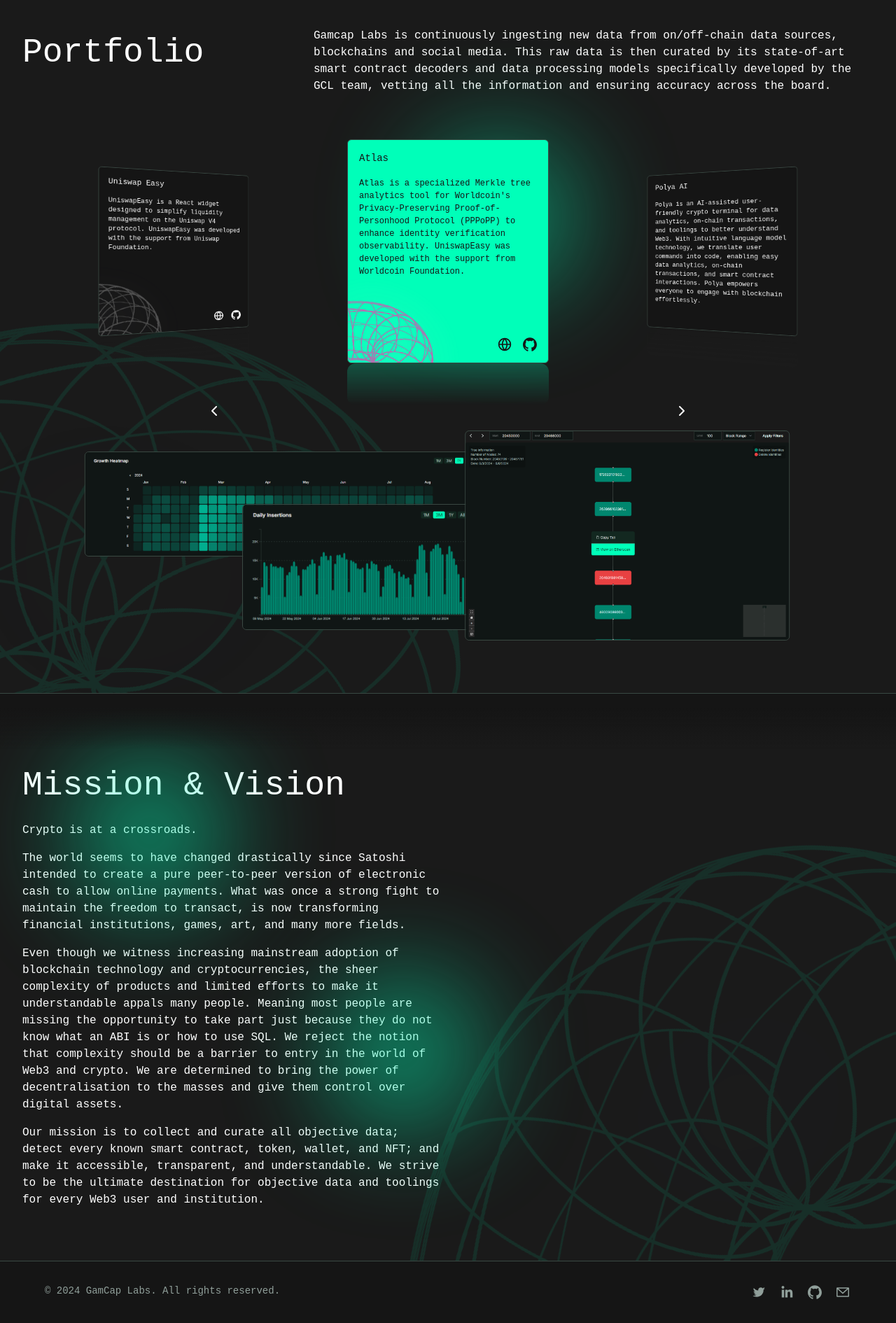
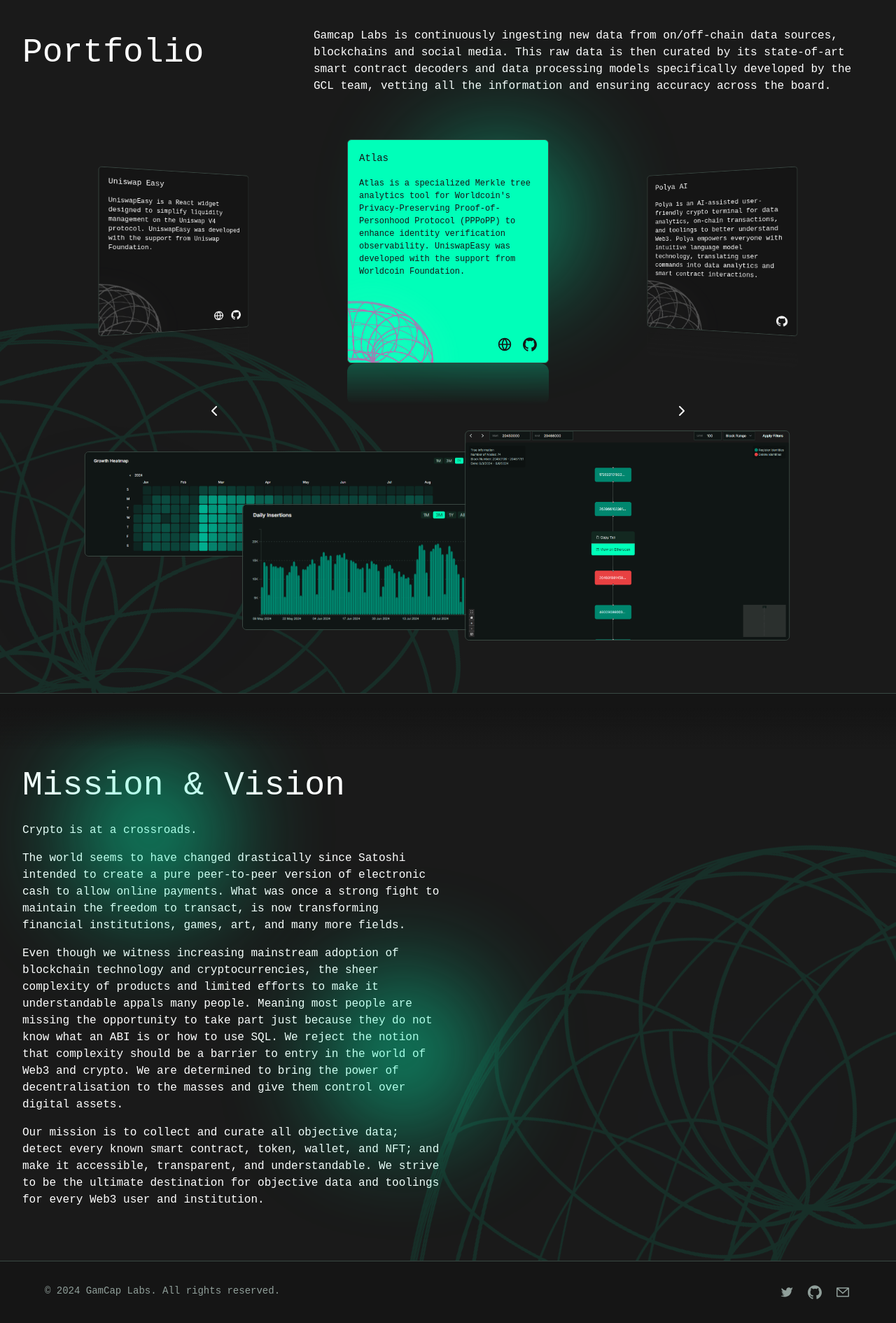
Before and after one commit to GamCap/gamcap-landing-page, a Next.js app: page / in a window 1280 px wide. Shown: the part 804-2694 px from the top of the page at 70% size. Built offline with nearby package versions, Linux system fonts and the light colour scheme.

Commit message:
removed linkedin from footer, updated polya and nftbull portfolio cards

```diff
--- a/app/components/Footer/index.tsx
+++ b/app/components/Footer/index.tsx
@@ -1,5 +1,4 @@
 import TwitterIcon from "../Icons/Twitter";
-import LinkedinIcon from "../Icons/Linkedin";
 import GitHubIcon from "../Icons/GitHub";
 import Email from "../Icons/Email";
 
@@ -51,9 +50,6 @@
           <a href="https://twitter.com/gamcaplabs" target="_blank">
             <TwitterIcon className="w-4 h-4 lg:w-6 lg:h-6 p-0.5 text-text-tertiary hover:text-accent-mainGreenHover transition-colors duration-500" />
           </a>
-          <a href="https://www.linkedin.com/company/gamcaplabs" target="_blank">
-            <LinkedinIcon className="w-4 h-4 lg:w-6 lg:h-6 text-text-tertiary hover:text-accent-mainGreenHover transition-colors duration-500" />
-          </a>
           <a href="https://github.com/GamCap" target="_blank">
             <GitHubIcon className="w-4 h-4 lg:w-6 lg:h-6 p-0.5 text-text-tertiary hover:text-accent-mainGreenHover transition-colors duration-500" />
           </a>
--- a/app/components/Solutions/index.tsx
+++ b/app/components/Solutions/index.tsx
@@ -40,7 +40,9 @@
           data={[
             {
               title: "NFTBull",
-              desc: "NFTBull offers data solutions consisting of indices (i.e., liquidity index), metrics (i.e., momentum) tailored specifically for the NFT market.  Additionally, NFTBull has a suite of trading tools to help NFT collectors track their portfolios (PnL, exposure to broad market etc.) and efficiently execute their strategies (marketplace aggregation, limit orders).",
+              desc: "NFTBull is an on-chain trading platform providing real-time indexed data and trading functionalities tailored specifically for the NFT market.",
+              github: "https://github.com/GamCap/nftbull_refresh",
+              donut: true,
             },
 
             {
@@ -59,7 +61,9 @@
             },
             {
               title: "Polya AI",
-              desc: "Polya is an AI-assisted user-friendly crypto terminal for data analytics, on-chain transactions, and toolings to better understand Web3. With intuitive language model technology, we translate user commands into code, enabling easy data analytics, on-chain transactions, and smart contract interactions. Polya empowers everyone to engage with blockchain effortlessly.",
+              desc: "Polya is an AI-assisted user-friendly crypto terminal for data analytics, on-chain transactions, and toolings to better understand Web3. Polya empowers everyone with intuitive language model technology, translating user commands into data analytics and smart contract interactions.",
+              github: "https://github.com/GamCap/polya",
+              donut: true,
             },
           ]}
         />
```
